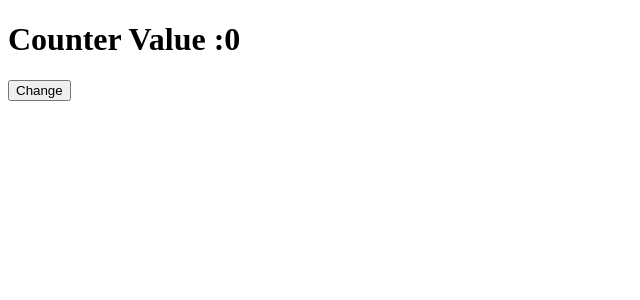
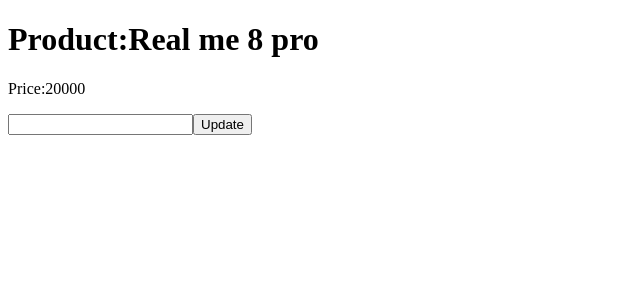
Before and after one commit to CSWorldTelugu/React-Classes, a React (Create React App) app: page / in a window 1280 px wide. Shown: the top 300 px of the page, without its empty margins (0-640 px from the left). Built offline with nearby package versions, Linux system fonts and the light colour scheme.

Commit message:
state in class component

```diff
--- a/src/App.js
+++ b/src/App.js
@@ -1,38 +1,49 @@
-import React, { useState } from "react"
-
-//useState() method(hook) in functional  component
-function App() {
-      let [counter, updateCounter] = useState(0)
-      return (
-            <>
-                  <h1>Counter Value :{counter}</h1>
-                  <button onClick={() => {
-                        updateCounter(++counter)
-                  }}>Change</button>
-            </>
-      )
-}
-
-/*State in Class component
+import React from "react"
 
 class App extends React.Component {
-      st = {
-            counter: 0
+
+
+
+      constructor() {
+            super();
+            this.updatePrice = this.updatePrice.bind(this);
+            this.state = {
+                  product: "Real me 8 pro",
+                  price: 20000
+            }
       }
+
       render() {
             return (
                   <>
-                        <h1>Counter Value :{this.st.counter}</h1>
-                        <button onClick={() => {
-                              this.setState({
-                                    counter: this.st.counter + 1
-                              })
-                        }}>Change</button>
+                        <h1>Product:{this.state.product}</h1>
+                        <p>Price:{this.state.price}</p>
+
+                        <input id='price' type='number' />
+                        <button onClick={this.updatePrice}>Update</button>
                   </>
             )
 
       }
 
-} */
+
+      updatePrice() {
+
+            let p = document.getElementById('price').value;
+
+            this.setState({
+                  price: p
+
+            }, () => {
+                  console.log(this.state);
+            })
+
+
+      }
+
+
+
+
+}
 
 export default App
```
